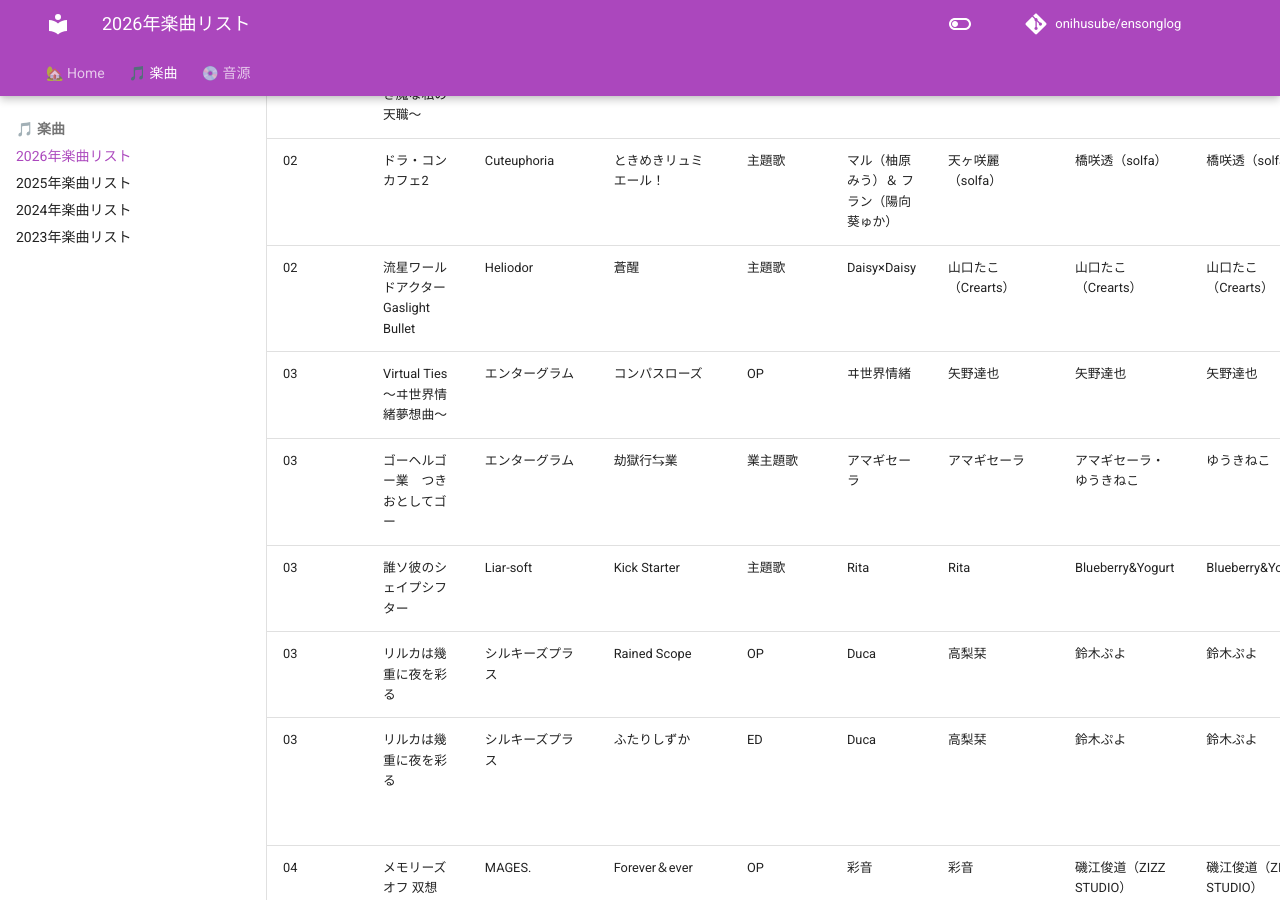
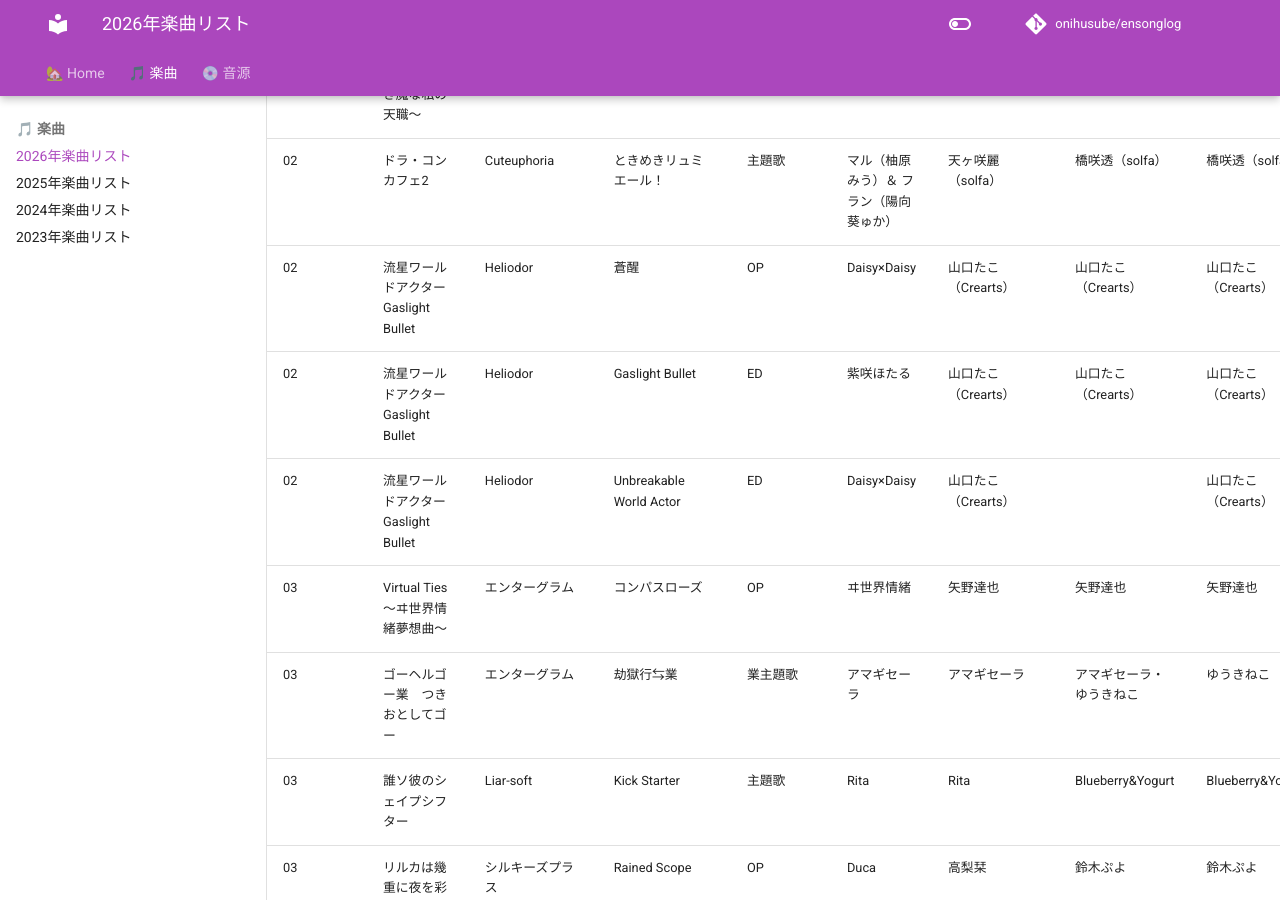
Before and after one commit to onihusube/ensonglog, an MkDocs documentation site: the page built from docs/2026/楽曲.md, in a window 1280 px wide and 900 px high, scrolled down 4647 px. Built offline with MkDocs 1.6.1 and Material for MkDocs 9.7.7, drawn with Linux system fonts in a browser that asks for light colours; emoji names are drawn with the system emoji font; comment, search, counter and statistics services are not loaded.

Commit message:
Ryuusei World Actor

```diff
--- a/docs/2026/楽曲.md
+++ b/docs/2026/楽曲.md
@@ -48,7 +48,9 @@
 | 02<!--/27--> | タユタマ零 | Lump of Sugar | 此処にある明日 | ED | Kicco | 水野大輔 | 水野大輔 | MANYO | 豪華版/初回版特典 オリジナルサウンドトラック? | | |
 | 02<!--/27--> | 友恵の探偵物語～のぞき魔な私の天職～ | WendyBell | 火花 | ED | 真理絵 | TrioDesign | TrioDesign |  |  |  |
 | 02<!--/27--> | ドラ・コンカフェ2 | Cuteuphoria | ときめきリュミエール！ | 主題歌 | マル（柚原みう）＆ フラン（陽向葵ゅか） | 天ヶ咲麗（solfa） | 橋咲透（solfa） | 橋咲透（solfa） | オフィシャル通販特典 主題歌マキシCD | Produced by solfa | [:fontawesome-brands-youtube:](https://www.youtube.com/watch?v=kVMq72smGao) |
-| 02<!--/27--> | 流星ワールドアクター Gaslight Bullet | Heliodor | 蒼醒 | 主題歌 | Daisy×Daisy | 山口たこ（Crearts） | 山口たこ（Crearts） | 山口たこ（Crearts） | 第七共和国出国パック特典 サウンドトラック | | [:fontawesome-brands-youtube:](https://www.youtube.com/watch?v=ijzxreC7fGs) |
+| 02<!--/27--> | 流星ワールドアクター Gaslight Bullet | Heliodor | 蒼醒 | OP | Daisy×Daisy | 山口たこ（Crearts） | 山口たこ（Crearts） | 山口たこ（Crearts） | 第七共和国出国パック特典 サウンドトラック | | [:fontawesome-brands-youtube:](https://www.youtube.com/watch?v=ijzxreC7fGs) |
+| 02<!--/27--> | 流星ワールドアクター Gaslight Bullet | Heliodor | Gaslight Bullet | ED | 紫咲ほたる | 山口たこ（Crearts） | 山口たこ（Crearts） | 山口たこ（Crearts） | 第七共和国出国パック特典 サウンドトラック | | |
+| 02<!--/27--> | 流星ワールドアクター Gaslight Bullet | Heliodor | Unbreakable World Actor | ED | Daisy×Daisy | 山口たこ（Crearts） | | 山口たこ（Crearts） | 第七共和国出国パック特典 サウンドトラック | | |
 | 03<!--/19--> | Virtual Ties ～ヰ世界情緒夢想曲～ | エンターグラム | コンパスローズ | OP | ヰ世界情緒 | 矢野達也 | 矢野達也 | 矢野達也 | | | [:fontawesome-brands-youtube:](https://www.youtube.com/watch?v=B6KY9eOtU-0) |
 | 03<!--/26--> | ゴーヘルゴー業　つきおとしてゴー | エンターグラム | 劫獄行⇆業 | 業主題歌 | アマギセーラ | アマギセーラ | アマギセーラ・ゆうきねこ | ゆうきねこ | 完全生産限定版特典 主題歌CD | | [:fontawesome-brands-youtube:](https://www.youtube.com/watch?v=WbXFrUjL-uY) |
 | 03<!--/27--> | 誰ソ彼のシェイプシフター | Liar-soft | Kick Starter | 主題歌 | Rita | Rita | Blueberry&Yogurt | Blueberry&Yogurt | | | [:fontawesome-brands-youtube:](https://www.youtube.com/watch?v=EhxR0VkyejE) |
```
